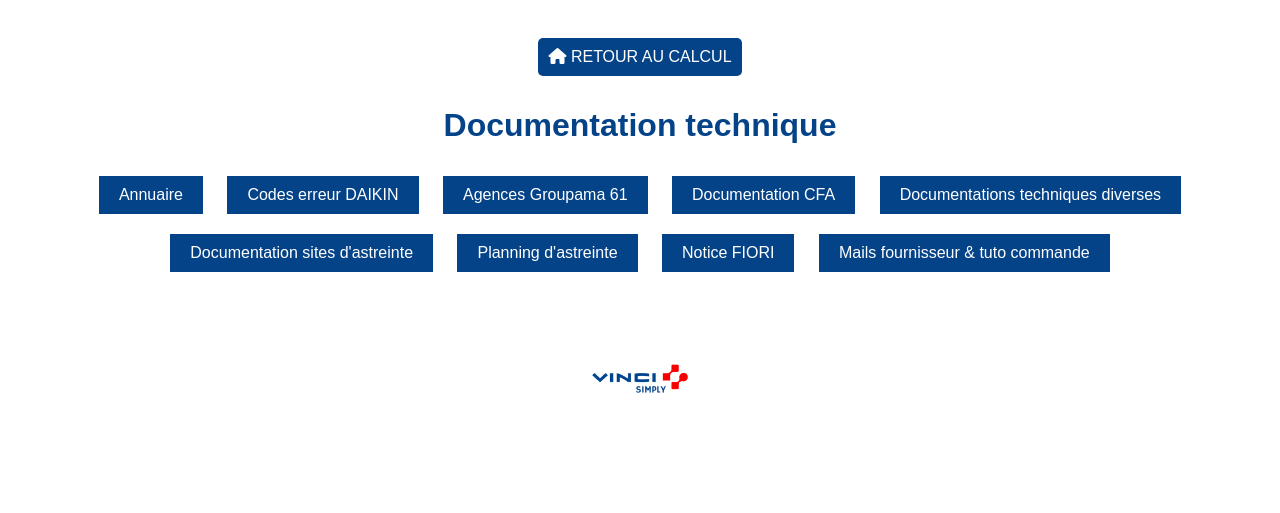
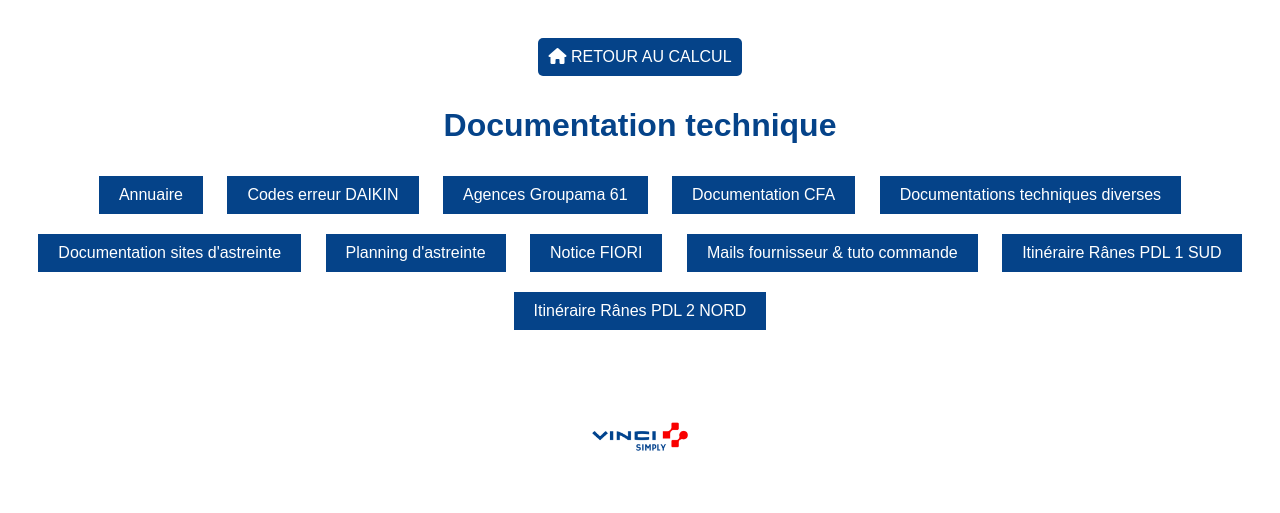
Before and after one commit to ibanm1/vinSylvain3, a plain HTML site: page DocTech.html in a window 1280 px wide. Drawn offline with Linux system fonts and the light colour scheme.

Commit message:
Update DocTech.html
Update géoloc 2PDL éoliennes RANES

```diff
--- a/DocTech.html
+++ b/DocTech.html
@@ -70,6 +70,10 @@
     <button onclick="redirectToExternalURL('https://vincienergies.sharepoint.com/:b:/r/sites/ttc-VF_NL/Documents%20partages/TECHNICIENS/POINTAGES/Proc%C3%A9dure%20Pointages%20avec%20LOOMA.pdf?csf=1&web=1&e=P5SLpE')"> Notice FIORI </button>
 
     <button onclick="redirectToExternalURL('https://vincienergies-my.sharepoint.com/:b:/g/personal/sylvain_marotel_vinci-energies_net/EcdOjKTLWw1OtJH0KGmyrNQB0IbyWTMe_Xt4Ze1RV2UEmg?email=sylvain.marotel%40vinci-facilities.com&e=gpbXYD')"> Mails fournisseur & tuto commande </button>
+    <button onclick="redirectToExternalURL('https://waze.com/ul?ll=48.640567,-0.261446&navigate=yes')"> Itinéraire Rânes PDL 1 SUD </button>
+<button onclick="redirectToExternalURL('https://waze.com/ul?ll=48.643937,-0.211444&navigate=yes')"> Itinéraire Rânes PDL 2 NORD </button>
+
+
 	<br>
 
   <img src="logo.png" alt="Logo de l'application" style="width: 150px; height: auto; margin-top: 20px;">
```
